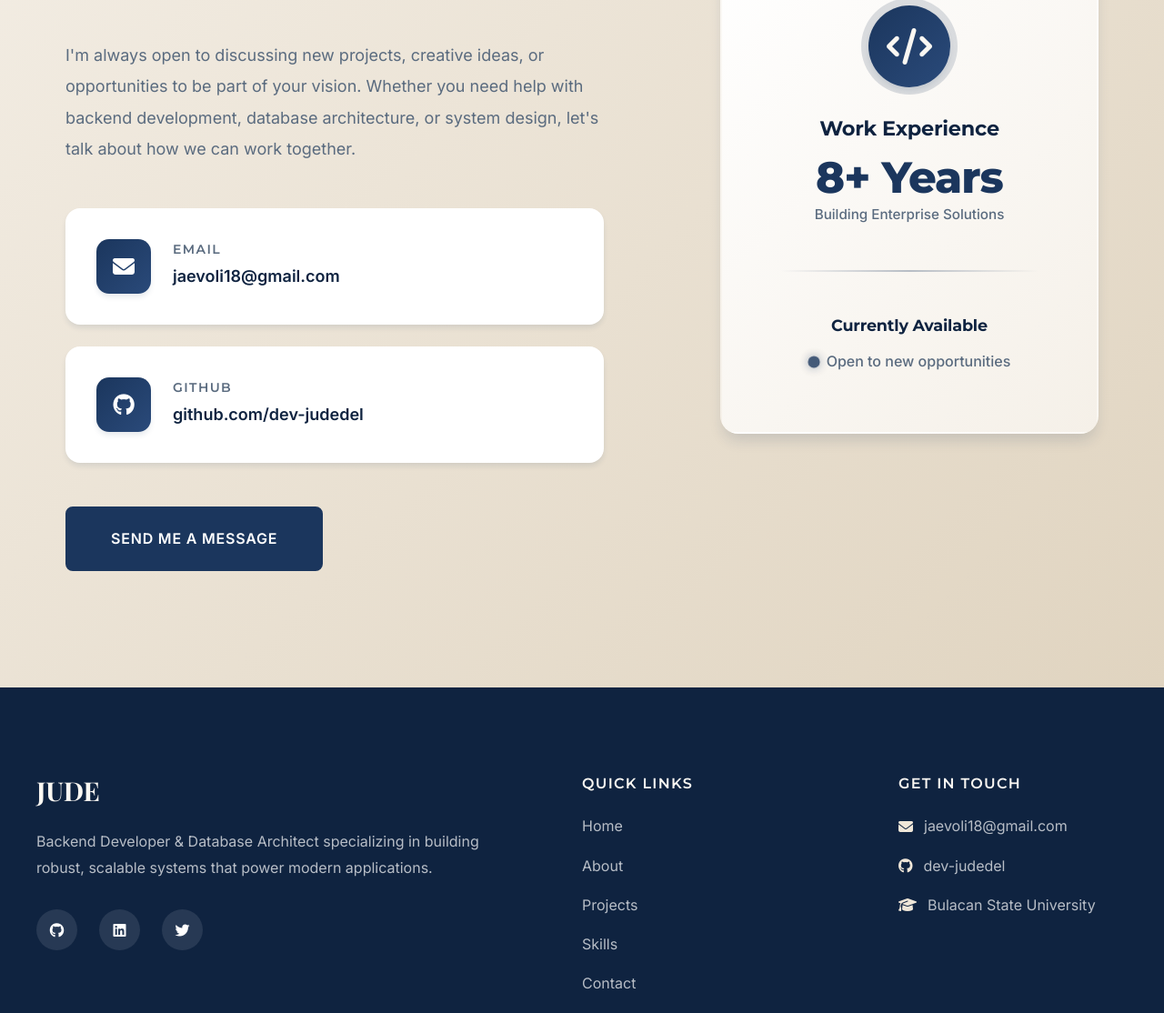
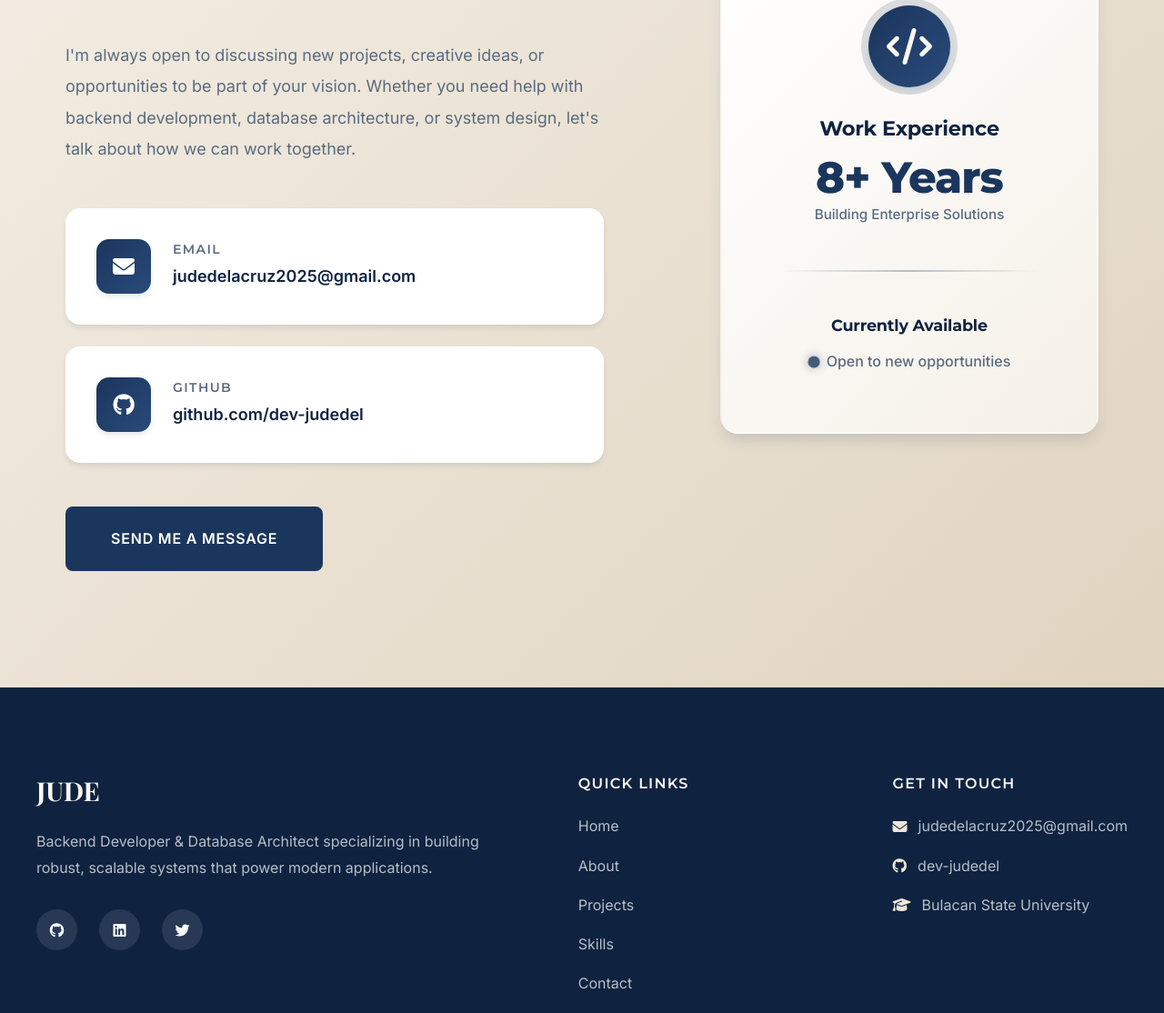
Before and after one commit to dev-judedel/my-portfolio, a plain HTML site: page index.html in a window 1280 px wide. Shown: the part 4711-5825 px from the top of the page at 91% size. Drawn offline with nearby package versions, Linux system fonts and the light colour scheme.

```diff
--- a/index.html
+++ b/index.html
@@ -286,7 +286,7 @@
                 </div>
                 <div class="contact-method-details">
                   <h4>Email</h4>
-                  <a href="mailto:judedelacruz2025@gmail.com">jaevoli18@gmail.com</a>
+                  <a href="mailto:judedelacruz2025@gmail.com">judedelacruz2025@gmail.com</a>
                 </div>
               </div>
               <div class="contact-method">
@@ -299,7 +299,7 @@
                 </div>
               </div>
             </div>
-            <a href="mailto:jaevoli18@gmail.com" class="btn btn-primary btn-large">Send Me a Message</a>
+            <a href="mailto:judedelacruz2025@gmail.com" class="btn btn-primary btn-large">Send Me a Message</a>
           </div>
           <div class="contact-card animate-fade-in-up">
             <div class="contact-card-inner">
@@ -361,7 +361,7 @@
           <ul class="contact-list">
             <li>
               <i class="fas fa-envelope"></i>
-              <a href="mailto:jaevoli18@gmail.com">jaevoli18@gmail.com</a>
+              <a href="mailto:judedelacruz2025@gmail.com">judedelacruz2025@gmail.com</a>
             </li>
             <li>
               <i class="fab fa-github"></i>
```
